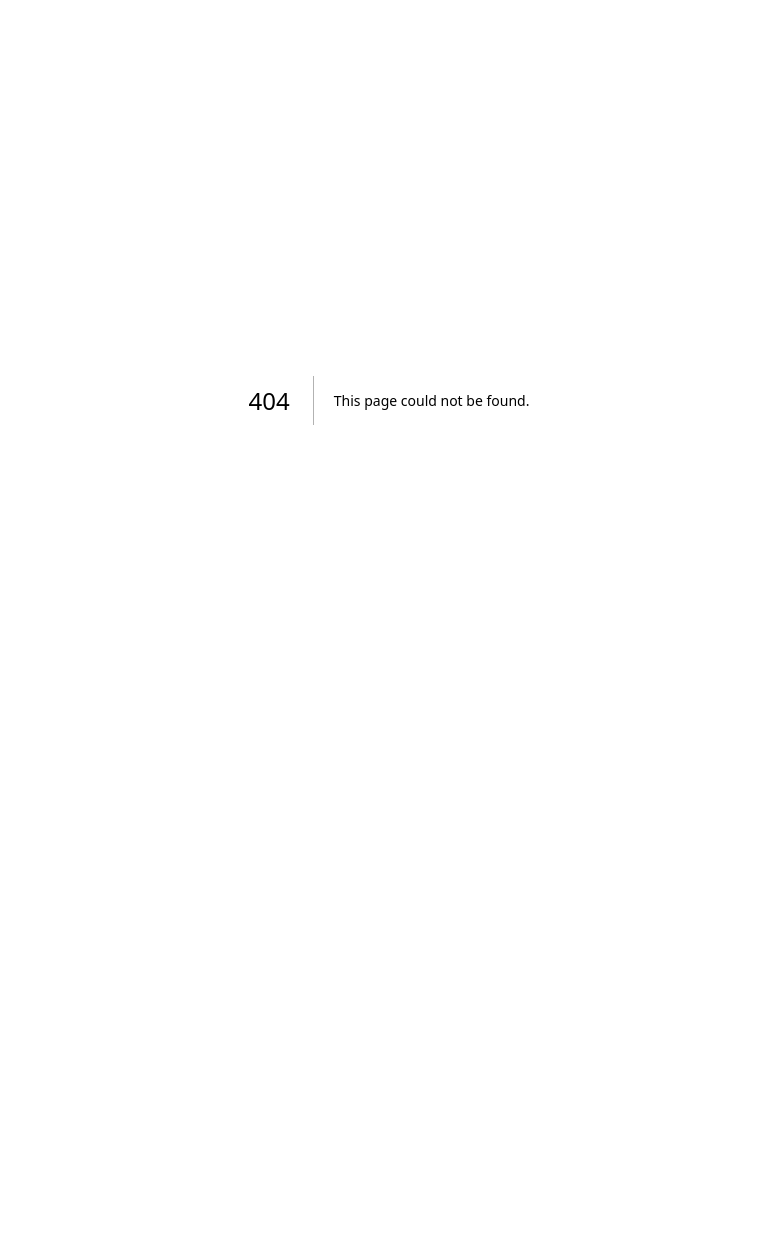
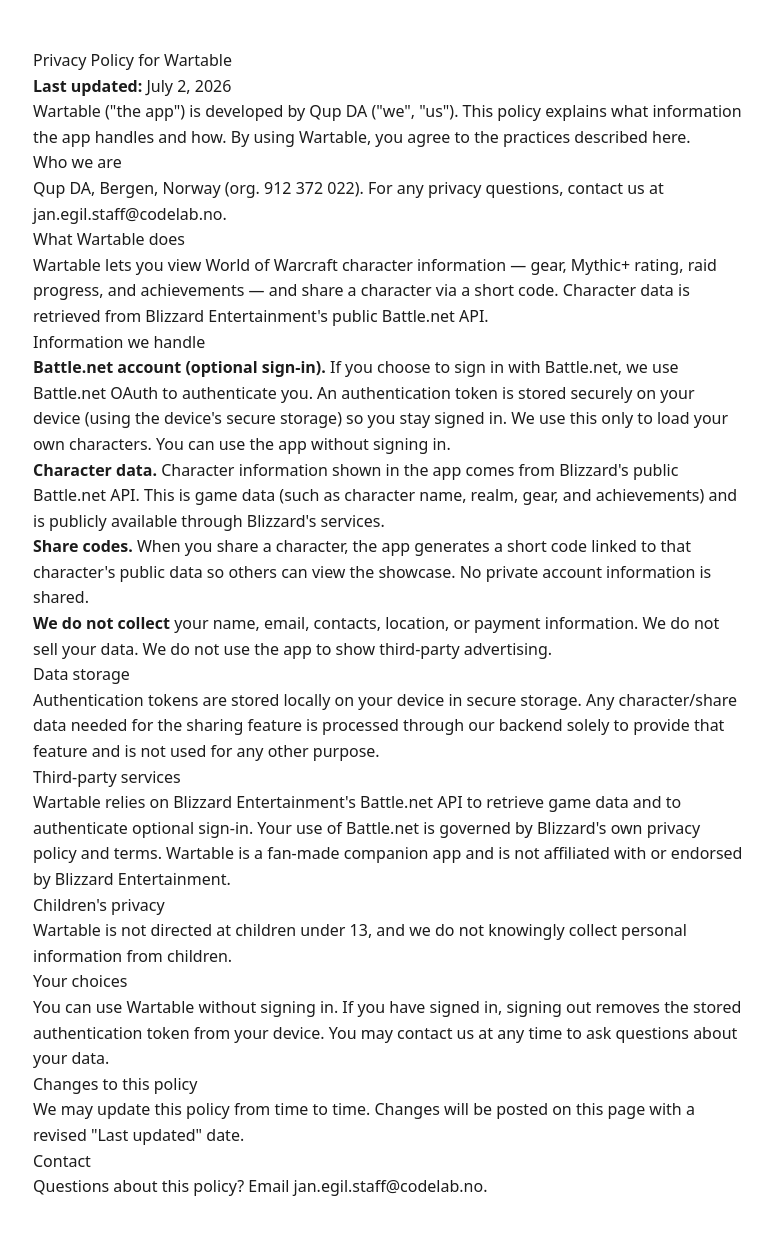
Before and after one commit to janegil-staff/qup-da, a Next.js app: page /wartable/privacy in a window 1280 px wide. Before the commit this address had no page. Shown: the top 1234 px of the page, without its empty margins (251-1023 px from the left). Before the commit the page ends 800 px from the top, so only its background shows below. Built offline with nearby package versions, Linux system fonts and the light colour scheme.

Commit message:
Add privacy for wartable

```diff
--- /dev/null
+++ b/src/app/wartable/privacy/page.js
@@ -0,0 +1,100 @@
+// app/wartable/privacy/page.js  (or wherever your qupda.com routes live)
+// Wartable Privacy Policy. Review every clause against what the app ACTUALLY
+// does before publishing — accuracy here is both a legal and an App Store
+// requirement. Update the effective date and contact email as needed.
+
+export const metadata = {
+  title: "Wartable — Privacy Policy",
+  description: "Privacy policy for the Wartable app.",
+};
+
+export default function WartablePrivacy() {
+  return (
+    <main style={{ maxWidth: 760, margin: "0 auto", padding: "48px 24px", lineHeight: 1.6, fontFamily: "system-ui, sans-serif", color: "#1c1c1c" }}>
+      <h1>Privacy Policy for Wartable</h1>
+      <p><strong>Last updated:</strong> July 2, 2026</p>
+
+      <p>
+        Wartable ("the app") is developed by Qup DA ("we", "us"). This policy
+        explains what information the app handles and how. By using Wartable, you
+        agree to the practices described here.
+      </p>
+
+      <h2>Who we are</h2>
+      <p>
+        Qup DA, Bergen, Norway (org. 912 372 022). For any privacy questions,
+        contact us at <a href="mailto:jan.egil.staff@codelab.no">jan.egil.staff@codelab.no</a>.
+      </p>
+
+      <h2>What Wartable does</h2>
+      <p>
+        Wartable lets you view World of Warcraft character information — gear,
+        Mythic+ rating, raid progress, and achievements — and share a character
+        via a short code. Character data is retrieved from Blizzard
+        Entertainment's public Battle.net API.
+      </p>
+
+      <h2>Information we handle</h2>
+      <p><strong>Battle.net account (optional sign-in).</strong> If you choose to
+        sign in with Battle.net, we use Battle.net OAuth to authenticate you. An
+        authentication token is stored securely on your device (using the
+        device's secure storage) so you stay signed in. We use this only to load
+        your own characters. You can use the app without signing in.</p>
+
+      <p><strong>Character data.</strong> Character information shown in the app
+        comes from Blizzard's public Battle.net API. This is game data (such as
+        character name, realm, gear, and achievements) and is publicly available
+        through Blizzard's services.</p>
+
+      <p><strong>Share codes.</strong> When you share a character, the app
+        generates a short code linked to that character's public data so others
+        can view the showcase. No private account information is shared.</p>
+
+      <p><strong>We do not collect</strong> your name, email, contacts, location,
+        or payment information. We do not sell your data. We do not use the app to
+        show third-party advertising.</p>
+
+      <h2>Data storage</h2>
+      <p>
+        Authentication tokens are stored locally on your device in secure
+        storage. Any character/share data needed for the sharing feature is
+        processed through our backend solely to provide that feature and is not
+        used for any other purpose.
+      </p>
+
+      <h2>Third-party services</h2>
+      <p>
+        Wartable relies on Blizzard Entertainment's Battle.net API to retrieve
+        game data and to authenticate optional sign-in. Your use of Battle.net is
+        governed by Blizzard's own privacy policy and terms. Wartable is a
+        fan-made companion app and is not affiliated with or endorsed by Blizzard
+        Entertainment.
+      </p>
+
+      <h2>Children's privacy</h2>
+      <p>
+        Wartable is not directed at children under 13, and we do not knowingly
+        collect personal information from children.
+      </p>
+
+      <h2>Your choices</h2>
+      <p>
+        You can use Wartable without signing in. If you have signed in, signing
+        out removes the stored authentication token from your device. You may
+        contact us at any time to ask questions about your data.
+      </p>
+
+      <h2>Changes to this policy</h2>
+      <p>
+        We may update this policy from time to time. Changes will be posted on
+        this page with a revised "Last updated" date.
+      </p>
+
+      <h2>Contact</h2>
+      <p>
+        Questions about this policy? Email{" "}
+        <a href="mailto:jan.egil.staff@qupda.com">jan.egil.staff@codelab.no</a>.
+      </p>
+    </main>
+  );
+}
```
